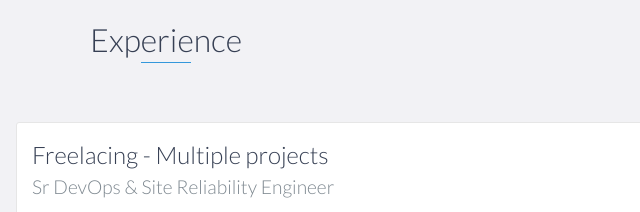
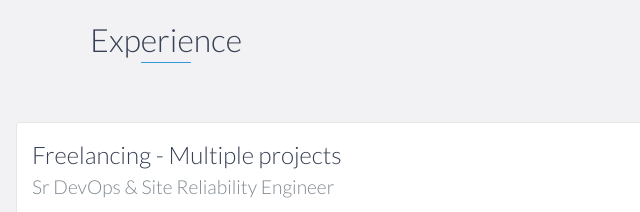
Before and after one commit to Naveen50/myport, a website: page index.html in a window 1280 px wide. Shown: the part 1060-1272 px from the top of the page, 474-1114 px from the left. Drawn offline with nearby package versions, Linux system fonts and the light colour scheme.

Commit message:
Update index.html

```diff
--- a/index.html
+++ b/index.html
@@ -89,7 +89,7 @@
         <h2 class="heading">Experience</h2>
         <div id="experience-timeline">
         <div data-date="April 2023 – Present">
-                <h3>Freelacing - Multiple projects </h3>
+                <h3>Freelancing - Multiple projects </h3>
                 <h4>Sr DevOps & Site Reliability Engineer</h4>
                 <p>
                    I’m a DevOps Engineer who helps teams ship faster, safer, and happier.I bridge the gap between development and operations, automating everything from CI/CD to cloud infrastructure so you can focus on building great products.
```
